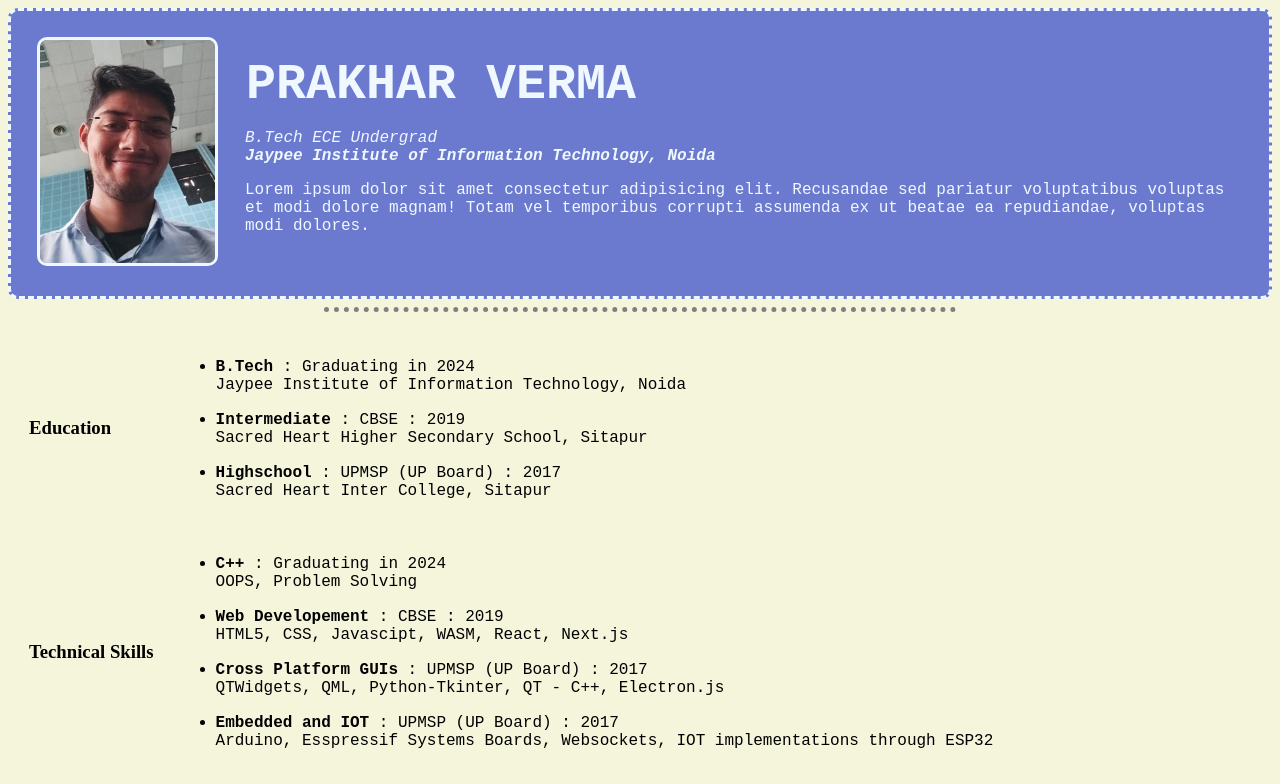
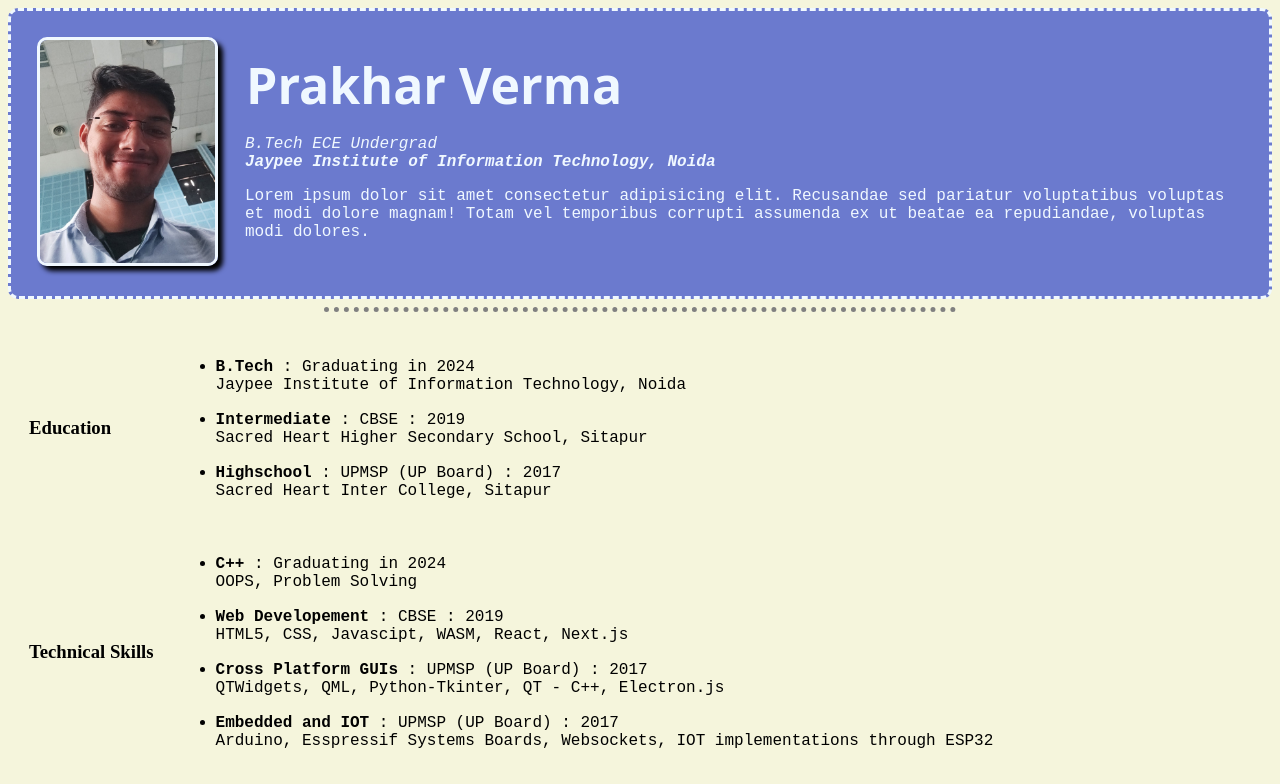
Before and after one commit to pro-khar/cv, a plain HTML site: page index.html in a window 1280 px wide. Shown: the top 784 px of the page. Drawn offline with Linux system fonts and the light colour scheme.

Commit message:
profile shadow

```diff
--- a/CSS/style.css
+++ b/CSS/style.css
@@ -1,7 +1,9 @@
 body{
     background-color: beige;
 }
-
+#name{
+    font-family: system-ui, -apple-system, BlinkMacSystemFont, 'Segoe UI', Roboto, Oxygen, Ubuntu, Cantarell, 'Open Sans', 'Helvetica Neue', sans-serif;
+}
 hr{
    height: 0px;
    border-color: gray;
@@ -37,9 +39,12 @@ h2{
     border-radius: 10px;
     border-style: dashed;
 }
-#profile_image
+.profile_image
 {
     border-radius: 10px;
     border-style: solid;
 
 }
+.shadow{
+    box-shadow: 5px 5px 5px black;
+}
--- a/index.html
+++ b/index.html
@@ -19,11 +19,11 @@
             <table cellspacing = 25px>
                 <tr>
                     <td>
-                        <img src = "./Snapchat-922678330.jpg" width="175" id="profile_image">
+                        <img src = "./Snapchat-922678330.jpg" width="175" class="profile_image shadow">
                     </td>
 
                     <td>
-                        <h1>PRAKHAR VERMA</h1>
+                        <h1 id = "name">Prakhar Verma</h1>
             <p><i>B.Tech ECE Undergrad<br><b>Jaypee Institute of Information Technology, Noida</b></i></p>
             <p>Lorem ipsum dolor sit amet consectetur adipisicing elit. Recusandae sed pariatur voluptatibus voluptas et modi dolore magnam! Totam vel temporibus corrupti assumenda ex ut beatae ea repudiandae, voluptas modi dolores.</p>
                     </td>
```
